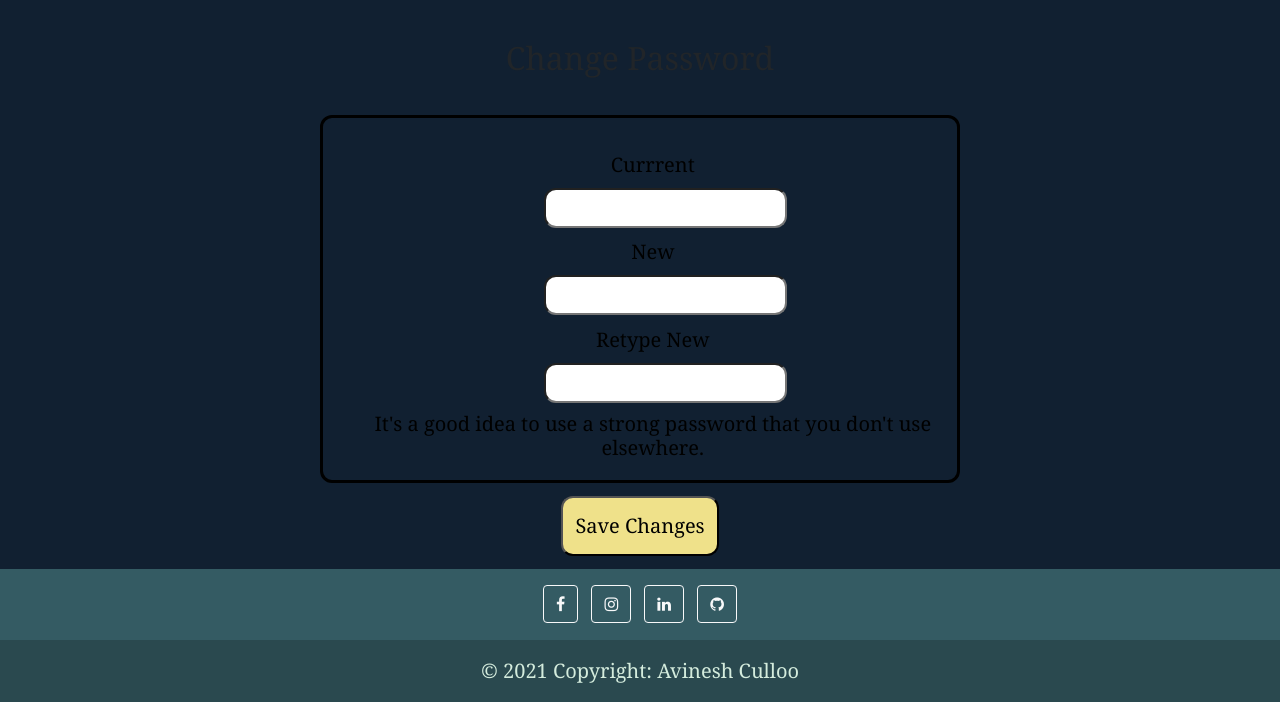
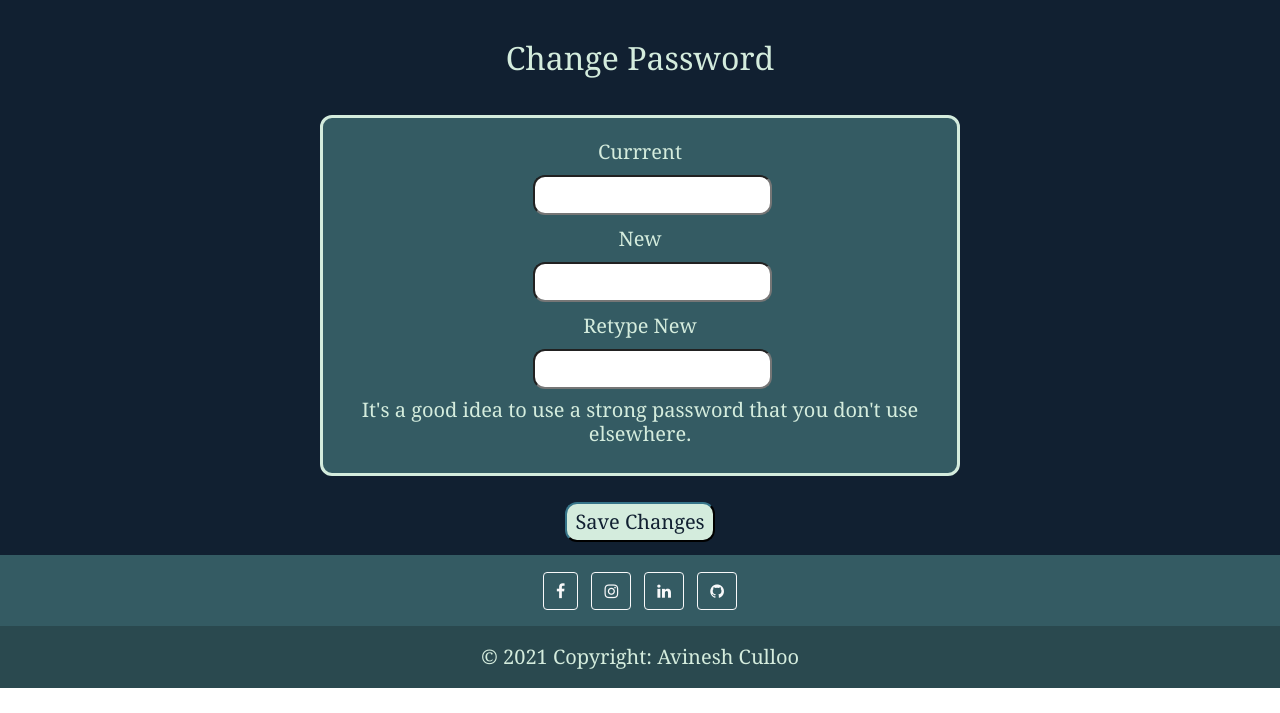
Before and after one commit to avinesh1906/CST2120-GameWebsite, a PHP site: page /setting/setting.php in a window 1280 px wide. Shown: the part 87-800 px from the top of the page. Run offline with PHP 8.4, Linux system fonts and the light colour scheme.

Commit message:
Modify the css for setting.php

```diff
--- a/setting/css/styles.css
+++ b/setting/css/styles.css
@@ -4,6 +4,7 @@
     height: auto;
     padding-top: 3%;
     text-align: center;
+    color: #D4ECDD;
 }
 
 .setting_form {
@@ -11,11 +12,10 @@
     margin-top: 3%;
     margin-left: 25%;
     margin-right: 25%;
-    padding-top: 2.5%;
-    padding-bottom: 1%;
-    padding-left: 2%;
+    padding: 1.5%;
     border: solid;
-    color: black;
+    color: #D4ECDD;
+    background-color: #345B63;
     border-radius: 12px;
     text-align: center;
 }
@@ -26,27 +26,42 @@
     text-align: center;
 }
 
+
 .form_details input {
     margin-left: 25px;
     width: 40%;
     height: 40px;
     margin-bottom: 1.5%;
     border-radius: 12px;
+    text-align: center;
 }
 
+.form_details input:hover {
+    background-color:#112031  ;
+    color:  #D4ECDD;
+    border-radius: 12px;
+}
 .setting_footer {
     margin-left: 25%;
     margin-right: 25%;
-    padding-top: 1%;
+    padding-top: 2%;
     padding-bottom: 1%;
     height: auto;
     text-align: center;
 }
 
 .setting_footer button {
-    text-align: center;
-    background-color: #EFE18A;
-    border-color: black;
+    background-color: #D4ECDD;
+    color: #112031;
+    border-color: #152D35;
     border-radius: 12px;
-    padding: 2%;
+    font-size: 20px;
+    width: 150px;
+    height: 40px;
 }
+
+.setting_footer button:hover{
+    background-color:#345B63  ;
+    color:  #D4ECDD;
+    border-radius: 12px;
+}
```
Also changed, not shown: setting/setting.php (indentation only).
